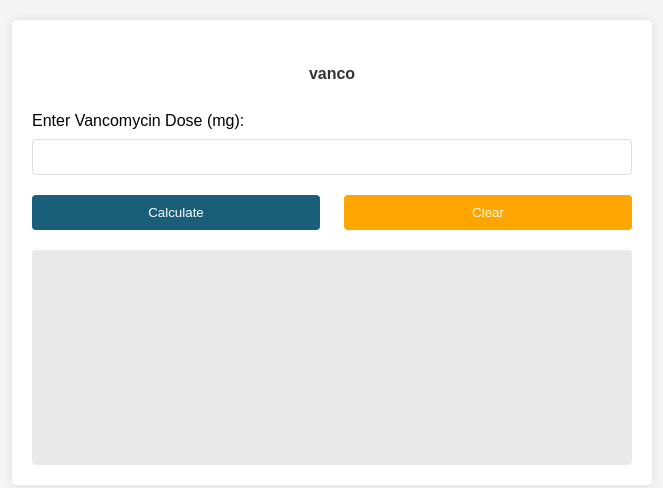
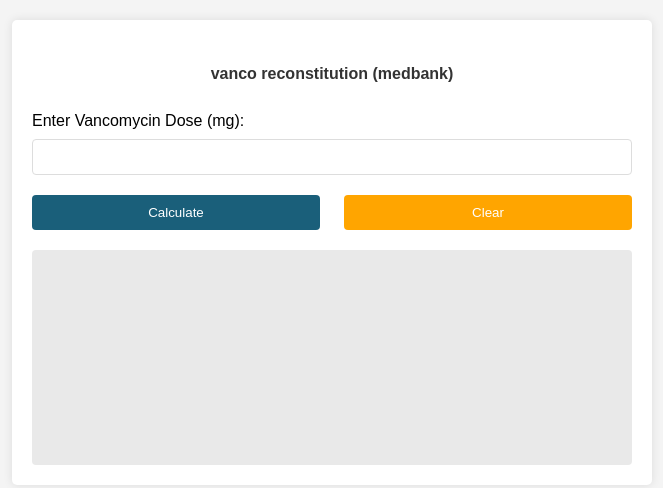
Before and after one commit to pixelpilot01/vancojx, a plain HTML site: page index.html in a window 1280 px wide. Shown: the whole page, without its empty margins (308-971 px from the left). Drawn offline with Linux system fonts and the light colour scheme.

Commit message:
Update index.html

```diff
--- a/index.html
+++ b/index.html
@@ -86,7 +86,7 @@
 
 <body>
     <div class="container">
-        <h4>vanco</h4>
+        <h4>vanco reconstitution (medbank)</h4>
         <form id="dosageForm">
             <label for="dosage">Enter Vancomycin Dose (mg):</label>
             <input type="number" id="dosage" name="dosage" required min="1">
```
